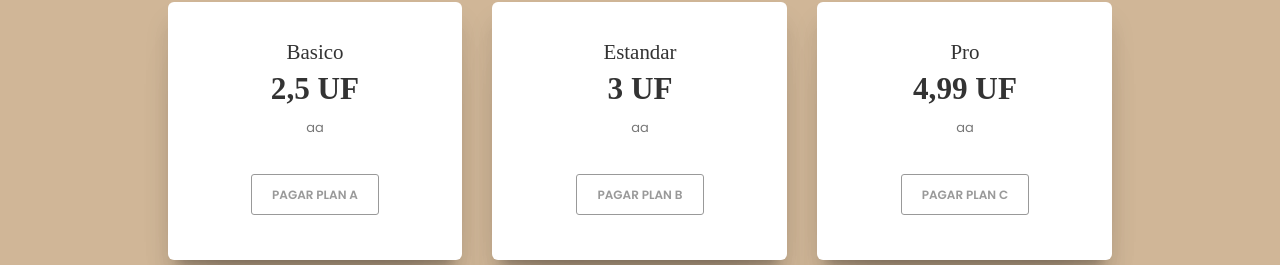
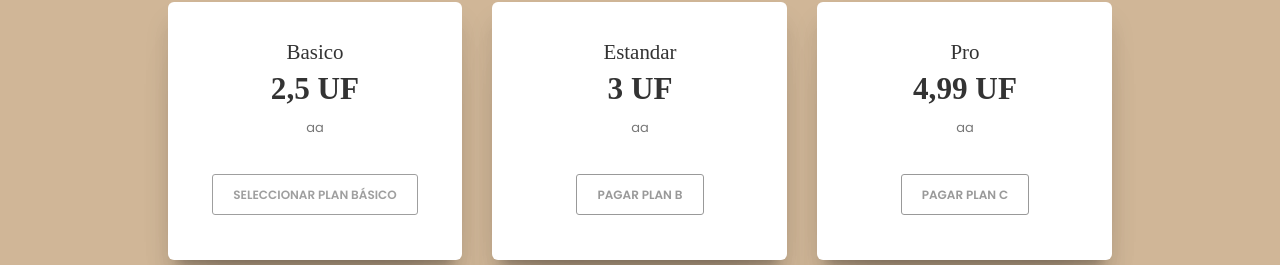
Before and after one commit to Salmon-Ilimitado/Salmon-Ilimitado.github.io, a plain HTML site: page index.html in a window 1280 px wide. Shown: the part 1695-1960 px from the top of the page. Drawn offline with Linux system fonts and the light colour scheme; some packages are replaced by stand-ins of ours; a web font is replaced by a local one.

Commit message:
Update index.html

```diff
--- a/index.html
+++ b/index.html
@@ -173,7 +173,9 @@
                                                 <h2 class="title">2,5 UF</h2>
                                                 <p class="small-text"></p>
                                                 <p class="description">aa</p>
-						<a href="#formulario-de-pago-plan-a" class="btn btn-primary">Pagar Plan A</a>
+						<form id="plan-a-form" class="plan-form" data-plan="basico">
+                                                    <button type="submit" class="btn btn-primary">Seleccionar Plan Básico</button>
+                                                </form>
                                             </div>
                                         </div>
                                     </div>
```
